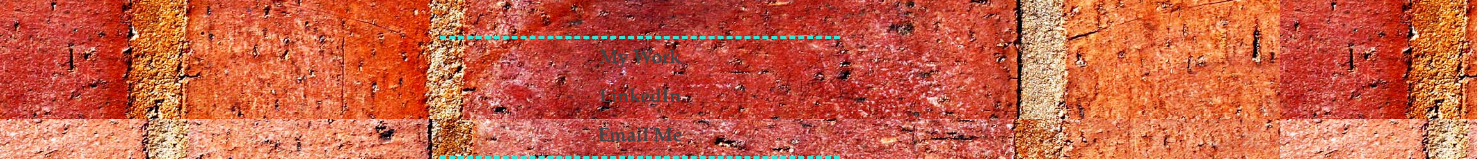
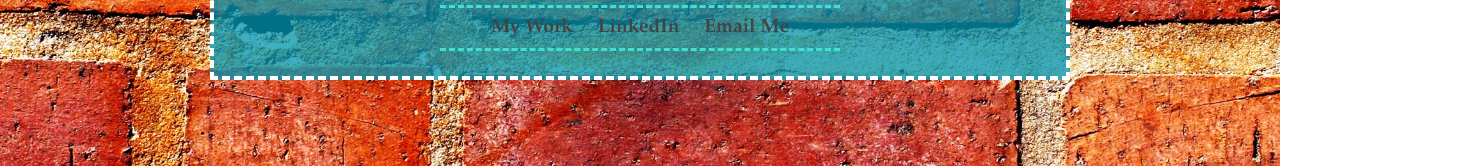
Before and after one commit to cmaldo1223/cmaldo, a plain HTML site: page index.html in a window 1280 px wide. Shown: the part 734-900 px from the top of the page, 1477 px wide, since content can reach past the window. Drawn offline with Linux system fonts and the light colour scheme; a web font is replaced by a local one.

Commit message:
Uploaded demo page
Will update and come back to this!

```diff
--- a/index.html
+++ b/index.html
@@ -6,20 +6,20 @@
 <meta charset=”UTF-8”>
 
 <!-- THE TITLE WILL APPEAR IN THE BROWSER WINDOW OR TAB -->
-<title> Claudaia Maldonado's Demo Contact Page </title>
+<title> Claudia Maldonado's Demo Contact Page </title>
 
 <link rel="stylesheet" href="styles-contact.css">
 
 </head>
 
 <body>
-<div class="centr">
+<div class="center">
     <img id="logo" src="images/ClaudiaLogo@2x.png" alt="Claudia Maldonado's Logo">
     <h1>Hello, welcome to my contact page. <br> This is my h1 heading.</h1>
     <h2>This is my h2 heading</h2>
     <p>This is a paragraph, you'll notice it's smaller</p>
 
-<nav>
+    <nav>
         <ul>
            <li> <li><a href="https://www.behance.net">My Work</a></li></li>
            <li> <li><a href="https://www.linkedin.com">LinkedIn</a></li></li>
@@ -31,6 +31,7 @@
 </div> <!--end of the center div-->
 
 
+
 </body>
 
 </html>
--- a/styles-contact.css
+++ b/styles-contact.css
@@ -119,21 +119,21 @@ nav{
 	margin-top: 2em;
 }
 
-mav li{
+nav li{
 display: inline;
-}
+	}
 
 nav a{
 	display:inline-block;
 	padding: 10px;
-}
+	}
 
 a{
 	color: #444;
 	text-decoration: none;
 	font-weight: bold;
-}
+	}
 a hover{
 	color: black;
 	background: pink;
-}
+	}
```
Also changed, not shown: images/ClaudiaLogo.png, images/ClaudiaLogo@2x.png.
